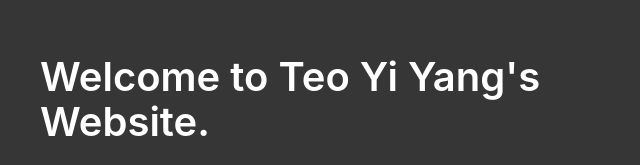
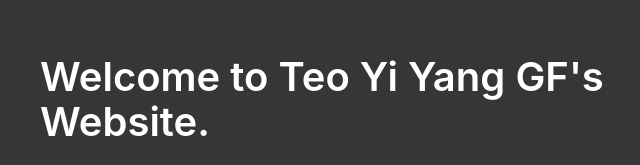
Before and after one commit to yiyang2001/teoyiyang.github.io, a plain HTML site: page index.html in a window 1280 px wide. Shown: the part 195-360 px from the top of the page, without its empty margins (318-958 px from the left). Drawn offline with nearby package versions, Linux system fonts and the light colour scheme.

Commit message:
Update index.html

```diff
--- a/index.html
+++ b/index.html
@@ -14,7 +14,7 @@
                 <div class="columns is-vcentered is-centered">
                     <div class="column is-6">
                         <div class="block">
-                            <h1 class="title is-2">Welcome to Teo Yi Yang's Website.</h1>
+                            <h1 class="title is-2">Welcome to Teo Yi Yang GF's Website.</h1>
                         </div>
                         <div class="block">
                             <h2 class="subtitle">Lorem Ipsum is simply dummy text of the printing and typesetting
```
